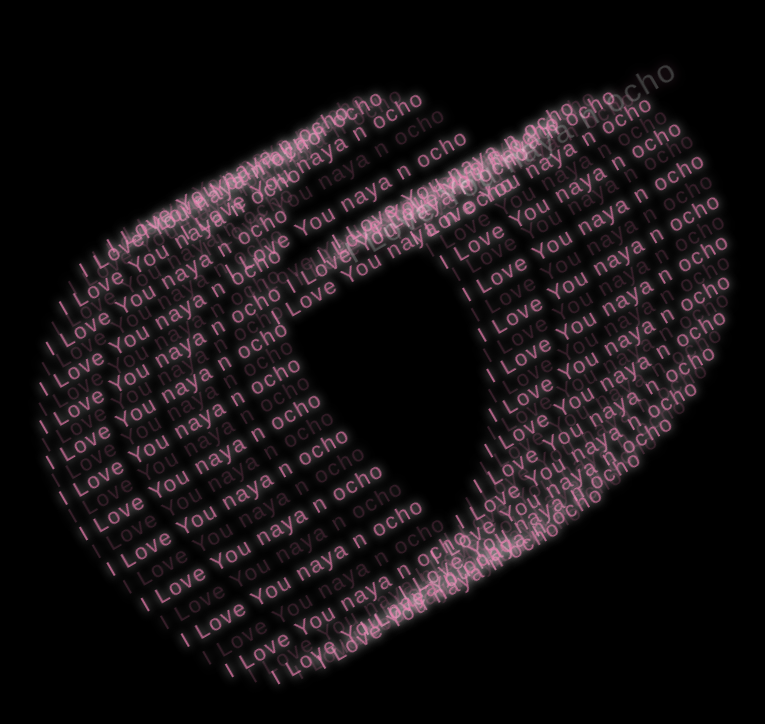
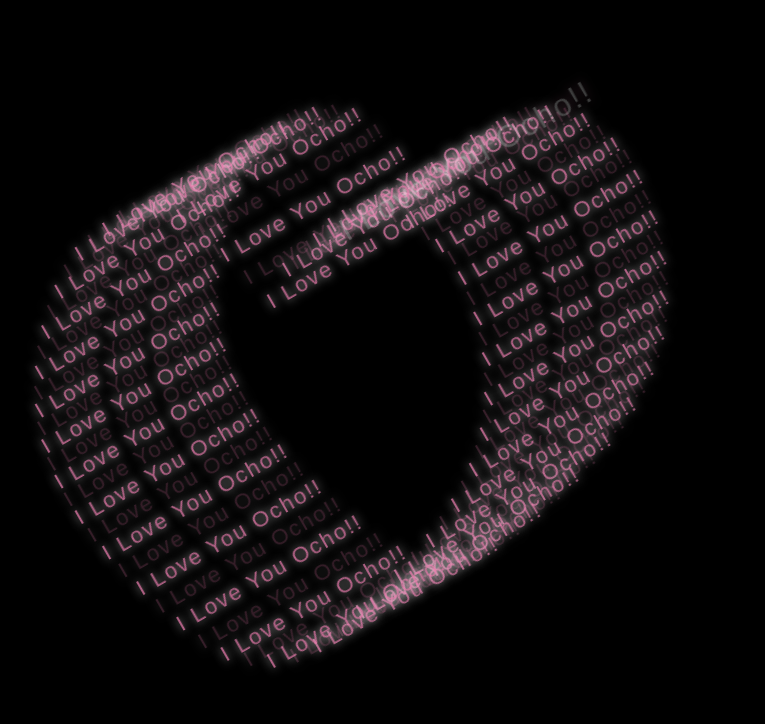
Before and after one commit to StxrbxyyCeecee/I-love-you-, a plain HTML site: page index.html in a window 1280 px wide. Shown: the whole page, without its empty margins (393-1158 px from the left). Drawn offline with Linux system fonts and the light colour scheme.

Commit message:
Add files via upload

```diff
--- a/index.html
+++ b/index.html
@@ -37,7 +37,7 @@
     <div class="love_horizontal">
      <div class="love_vertical">
       <div class="love_word">
-       I Love You naya n ocho
+       I Love You Ocho!!
       </div>
      </div>
     </div>
@@ -46,7 +46,7 @@
     <div class="love_horizontal">
      <div class="love_vertical">
       <div class="love_word">
-       I Love You naya n ocho
+       I Love You Ocho!!
       </div>
      </div>
     </div>
@@ -55,7 +55,7 @@
     <div class="love_horizontal">
      <div class="love_vertical">
       <div class="love_word">
-       I Love You naya n ocho
+       I Love You Ocho!!
       </div>
      </div>
     </div>
@@ -64,7 +64,7 @@
     <div class="love_horizontal">
      <div class="love_vertical">
       <div class="love_word">
-       I Love You naya n ocho
+       I Love You Ocho!!
       </div>
      </div>
     </div>
@@ -73,7 +73,7 @@
     <div class="love_horizontal">
      <div class="love_vertical">
       <div class="love_word">
-       I Love You naya n ocho
+       I Love You Ocho!!
       </div>
      </div>
     </div>
@@ -82,7 +82,7 @@
     <div class="love_horizontal">
      <div class="love_vertical">
       <div class="love_word">
-       I Love You naya n ocho
+       I Love You Ocho!!
       </div>
      </div>
     </div>
@@ -91,7 +91,7 @@
     <div class="love_horizontal">
      <div class="love_vertical">
       <div class="love_word">
-       I Love You naya n ocho
+       I Love You Ocho!!
       </div>
      </div>
     </div>
@@ -100,7 +100,7 @@
     <div class="love_horizontal">
      <div class="love_vertical">
       <div class="love_word">
-       I Love You naya n ocho
+       I Love You Ocho!!
       </div>
      </div>
     </div>
@@ -109,7 +109,7 @@
     <div class="love_horizontal">
      <div class="love_vertical">
       <div class="love_word">
-       I Love You  naya n ocho
+       I Love You Ocho!!
       </div>
      </div>
     </div>
@@ -118,7 +118,7 @@
     <div class="love_horizontal">
      <div class="love_vertical">
       <div class="love_word">
-       I Love You  naya n ocho
+       I Love You Ocho!!
       </div>
      </div>
     </div>
@@ -127,7 +127,7 @@
     <div class="love_horizontal">
      <div class="love_vertical">
       <div class="love_word">
-       I Love You  naya n ocho
+       I Love You Ocho!!
       </div>
      </div>
     </div>
@@ -136,7 +136,7 @@
     <div class="love_horizontal">
      <div class="love_vertical">
       <div class="love_word">
-       I Love You  naya n ocho
+       I Love You Ocho!!
       </div>
      </div>
     </div>
@@ -145,7 +145,7 @@
     <div class="love_horizontal">
      <div class="love_vertical">
       <div class="love_word">
-       I Love You  naya n ocho
+       I Love You Ocho!!
       </div>
      </div>
     </div>
@@ -154,7 +154,7 @@
     <div class="love_horizontal">
      <div class="love_vertical">
       <div class="love_word">
-       I Love You  naya n ocho
+       I Love You Ocho!!
       </div>
      </div>
     </div>
@@ -163,7 +163,7 @@
     <div class="love_horizontal">
      <div class="love_vertical">
       <div class="love_word">
-       I Love You  naya n ocho
+       I Love You Ocho!!
       </div>
      </div>
     </div>
@@ -172,7 +172,7 @@
     <div class="love_horizontal">
      <div class="love_vertical">
       <div class="love_word">
-       I Love You  naya n ocho
+       I Love You Ocho!!
       </div>
      </div>
     </div>
@@ -181,7 +181,7 @@
     <div class="love_horizontal">
      <div class="love_vertical">
       <div class="love_word">
-       I Love You  naya n ocho
+       I Love You Ocho!!
       </div>
      </div>
     </div>
@@ -190,7 +190,7 @@
     <div class="love_horizontal">
      <div class="love_vertical">
       <div class="love_word">
-       I Love You  naya n ocho
+       I Love You Ocho!!
       </div>
      </div>
     </div>
@@ -199,7 +199,7 @@
     <div class="love_horizontal">
      <div class="love_vertical">
       <div class="love_word">
-       I Love You  naya n ocho
+       I Love You Ocho!!
       </div>
      </div>
     </div>
@@ -208,7 +208,7 @@
     <div class="love_horizontal">
      <div class="love_vertical">
       <div class="love_word">
-       I Love You  naya n ocho
+       I Love You Ocho!!
       </div>
      </div>
     </div>
@@ -217,7 +217,7 @@
     <div class="love_horizontal">
      <div class="love_vertical">
       <div class="love_word">
-       I Love You  naya n ocho
+       I Love You Ocho!!
       </div>
      </div>
     </div>
@@ -226,7 +226,7 @@
     <div class="love_horizontal">
      <div class="love_vertical">
       <div class="love_word">
-       I Love You  naya n ocho
+       I Love You Ocho!!
       </div>
      </div>
     </div>
@@ -235,7 +235,7 @@
     <div class="love_horizontal">
      <div class="love_vertical">
       <div class="love_word">
-       I Love You  naya n ocho
+       I Love You Ocho!!
       </div>
      </div>
     </div>
@@ -244,7 +244,7 @@
     <div class="love_horizontal">
      <div class="love_vertical">
       <div class="love_word">
-       I Love You  naya n ocho
+       I Love You Ocho!!
       </div>
      </div>
     </div>
@@ -253,7 +253,7 @@
     <div class="love_horizontal">
      <div class="love_vertical">
       <div class="love_word">
-       I Love You  naya n ocho
+       I Love You Ocho!!
       </div>
      </div>
     </div>
@@ -262,7 +262,7 @@
     <div class="love_horizontal">
      <div class="love_vertical">
       <div class="love_word">
-       I Love You  naya n ocho
+       I Love You Ocho!!
       </div>
      </div>
     </div>
@@ -271,7 +271,7 @@
     <div class="love_horizontal">
      <div class="love_vertical">
       <div class="love_word">
-       I Love You  naya n ocho
+       I Love You Ocho!!
       </div>
      </div>
     </div>
@@ -280,7 +280,7 @@
     <div class="love_horizontal">
      <div class="love_vertical">
       <div class="love_word">
-       I Love You  naya n ocho
+       I Love You Ocho!!
       </div>
      </div>
     </div>
@@ -289,7 +289,7 @@
     <div class="love_horizontal">
      <div class="love_vertical">
       <div class="love_word">
-       I Love You  naya n ocho
+       I Love You Ocho!!
       </div>
      </div>
     </div>
@@ -298,7 +298,7 @@
     <div class="love_horizontal">
      <div class="love_vertical">
       <div class="love_word">
-       I Love You  naya n ocho
+       I Love You Ocho!!
       </div>
      </div>
     </div>
@@ -307,7 +307,7 @@
     <div class="love_horizontal">
      <div class="love_vertical">
       <div class="love_word">
-       I Love You  naya n ocho
+       I Love You Ocho!!
       </div>
      </div>
     </div>
@@ -316,7 +316,7 @@
     <div class="love_horizontal">
      <div class="love_vertical">
       <div class="love_word">
-       I Love You  naya n ocho
+       I Love You Ocho!!
       </div>
      </div>
     </div>
@@ -325,7 +325,7 @@
     <div class="love_horizontal">
      <div class="love_vertical">
       <div class="love_word">
-       I Love You  naya n ocho
+       I Love You Ocho!!
       </div>
      </div>
     </div>
@@ -334,7 +334,7 @@
     <div class="love_horizontal">
      <div class="love_vertical">
       <div class="love_word">
-       I Love You  naya n ocho
+       I Love You Ocho!!
       </div>
      </div>
     </div>
@@ -343,7 +343,7 @@
     <div class="love_horizontal">
      <div class="love_vertical">
       <div class="love_word">
-       I Love You  naya n ocho
+       I Love You Ocho!!
       </div>
      </div>
     </div>
@@ -352,7 +352,7 @@
     <div class="love_horizontal">
      <div class="love_vertical">
       <div class="love_word">
-       I Love You  naya n ocho
+       I Love You Ocho!!
       </div>
      </div>
     </div>
@@ -361,7 +361,7 @@
     <div class="love_horizontal">
      <div class="love_vertical">
       <div class="love_word">
-       I Love You  naya n ocho
+       I Love You Ocho!!
       </div>
      </div>
     </div>
@@ -370,7 +370,7 @@
     <div class="love_horizontal">
      <div class="love_vertical">
       <div class="love_word">
-       I Love You  naya n ocho
+       I Love You Ocho!!
       </div>
      </div>
     </div>
@@ -379,7 +379,7 @@
     <div class="love_horizontal">
      <div class="love_vertical">
       <div class="love_word">
-       I Love You  naya n ocho
+       I Love You Ocho!!
       </div>
      </div>
     </div>
@@ -388,7 +388,7 @@
     <div class="love_horizontal">
      <div class="love_vertical">
       <div class="love_word">
-       I Love You  naya n ocho
+       I Love You Ocho!!
       </div>
      </div>
     </div>
@@ -397,7 +397,7 @@
     <div class="love_horizontal">
      <div class="love_vertical">
       <div class="love_word">
-       I Love You  naya n ocho
+       I Love You Ocho!!
       </div>
      </div>
     </div>
@@ -406,7 +406,7 @@
     <div class="love_horizontal">
      <div class="love_vertical">
       <div class="love_word">
-       I Love You  naya n ocho
+       I Love You Ocho!!
       </div>
      </div>
     </div>
@@ -415,7 +415,7 @@
     <div class="love_horizontal">
      <div class="love_vertical">
       <div class="love_word">
-       I Love You  naya n ocho
+       I Love You Ocho!!
       </div>
      </div>
     </div>
@@ -424,7 +424,7 @@
     <div class="love_horizontal">
      <div class="love_vertical">
       <div class="love_word">
-       I Love You  naya n ocho
+       I Love You Ocho!!
       </div>
      </div>
     </div>
@@ -433,7 +433,7 @@
     <div class="love_horizontal">
      <div class="love_vertical">
       <div class="love_word">
-       I Love You  naya n ocho
+       I Love You Ocho!!
       </div>
      </div>
     </div>
@@ -442,7 +442,7 @@
     <div class="love_horizontal">
      <div class="love_vertical">
       <div class="love_word">
-       I Love You  naya n ocho
+       I Love You Ocho!!
       </div>
      </div>
     </div>
@@ -451,7 +451,7 @@
     <div class="love_horizontal">
      <div class="love_vertical">
       <div class="love_word">
-       I Love You  naya n ocho
+       I Love You Ocho!!
       </div>
      </div>
     </div>
@@ -460,7 +460,7 @@
     <div class="love_horizontal">
      <div class="love_vertical">
       <div class="love_word">
-       I Love You  naya n ocho
+       I Love You Ocho!!
       </div>
      </div>
     </div>
@@ -469,7 +469,7 @@
     <div class="love_horizontal">
      <div class="love_vertical">
       <div class="love_word">
-       I Love You  naya n ocho
+       I Love You Ocho!!
       </div>
      </div>
     </div>
@@ -478,7 +478,7 @@
     <div class="love_horizontal">
      <div class="love_vertical">
       <div class="love_word">
-       I Love You  naya n ocho
+       I Love You Ocho!!
       </div>
      </div>
     </div>
@@ -487,7 +487,7 @@
     <div class="love_horizontal">
      <div class="love_vertical">
       <div class="love_word">
-       I Love You  naya n ocho
+       I Love You Ocho!!
       </div>
      </div>
     </div>
@@ -496,7 +496,7 @@
     <div class="love_horizontal">
      <div class="love_vertical">
       <div class="love_word">
-       I Love You  naya n ocho
+       I Love You Ocho!!
       </div>
      </div>
     </div>
@@ -505,7 +505,7 @@
     <div class="love_horizontal">
      <div class="love_vertical">
       <div class="love_word">
-       I Love You  naya n ocho
+       I Love You Ocho!!
       </div>
      </div>
     </div>
@@ -514,7 +514,7 @@
     <div class="love_horizontal">
      <div class="love_vertical">
       <div class="love_word">
-       I Love You  naya n ocho
+       I Love You Ocho!!
       </div>
      </div>
     </div>
@@ -523,7 +523,7 @@
     <div class="love_horizontal">
      <div class="love_vertical">
       <div class="love_word">
-       I Love You  naya n ocho
+       I Love You Ocho!!
       </div>
      </div>
     </div>
@@ -532,7 +532,7 @@
     <div class="love_horizontal">
      <div class="love_vertical">
       <div class="love_word">
-       I Love You  naya n ocho
+       I Love You Ocho!!
       </div>
      </div>
     </div>
@@ -541,7 +541,7 @@
     <div class="love_horizontal">
      <div class="love_vertical">
       <div class="love_word">
-       I Love You  naya n ocho
+       I Love You Ocho!!
       </div>
      </div>
     </div>
@@ -550,7 +550,7 @@
     <div class="love_horizontal">
      <div class="love_vertical">
       <div class="love_word">
-       I Love You  naya n ocho
+       I Love You Ocho!!
       </div>
      </div>
     </div>
@@ -559,7 +559,7 @@
     <div class="love_horizontal">
      <div class="love_vertical">
       <div class="love_word">
-       I Love You  naya n ocho
+       I Love You Ocho!!
       </div>
      </div>
     </div>
@@ -568,7 +568,7 @@
     <div class="love_horizontal">
      <div class="love_vertical">
       <div class="love_word">
-       I Love You  naya n ocho
+       I Love You Ocho!!
       </div>
      </div>
     </div>
@@ -577,7 +577,7 @@
     <div class="love_horizontal">
      <div class="love_vertical">
       <div class="love_word">
-       I Love You  naya n ocho
+       I Love You Ocho!!
       </div>
      </div>
     </div>
@@ -586,7 +586,7 @@
     <div class="love_horizontal">
      <div class="love_vertical">
       <div class="love_word">
-       I Love You  naya n ocho
+       I Love You Ocho!!
       </div>
      </div>
     </div>
@@ -595,7 +595,7 @@
     <div class="love_horizontal">
      <div class="love_vertical">
       <div class="love_word">
-       I Love You  naya n ocho
+       I Love You Ocho!!
       </div>
      </div>
     </div>
@@ -604,7 +604,7 @@
     <div class="love_horizontal">
      <div class="love_vertical">
       <div class="love_word">
-       I Love You  naya n ocho
+       I Love You Ocho!!
       </div>
      </div>
     </div>
@@ -613,7 +613,7 @@
     <div class="love_horizontal">
      <div class="love_vertical">
       <div class="love_word">
-       I Love You  naya n ocho
+       I Love You Ocho!!
       </div>
      </div>
     </div>
@@ -622,7 +622,7 @@
     <div class="love_horizontal">
      <div class="love_vertical">
       <div class="love_word">
-       I Love You  naya n ocho
+       I Love You Ocho!!
       </div>
      </div>
     </div>
@@ -631,7 +631,7 @@
     <div class="love_horizontal">
      <div class="love_vertical">
       <div class="love_word">
-       I Love You  naya n ocho
+       I Love You Ocho!!
       </div>
      </div>
     </div>
@@ -640,7 +640,7 @@
     <div class="love_horizontal">
      <div class="love_vertical">
       <div class="love_word">
-       I Love You  naya n ocho
+       I Love You Ocho!!
       </div>
      </div>
     </div>
@@ -649,7 +649,7 @@
     <div class="love_horizontal">
      <div class="love_vertical">
       <div class="love_word">
-       I Love You  naya n ocho
+       I Love You Ocho!!
       </div>
      </div>
     </div>
@@ -658,7 +658,7 @@
     <div class="love_horizontal">
      <div class="love_vertical">
       <div class="love_word">
-       I Love You naya n ocho
+       I Love You Ocho!!
       </div>
      </div>
     </div>
@@ -666,7 +666,7 @@
   </div>
 
   <audio id="bgMusic" loop>
-    <source src="Kaash Paige - Love Songs (Lyrics) _ i miss my cocoa butter kisses, hope you smile when you listen [edvms0RSum4].mp3" type="audio/mpeg">
+    <source src="Drake - Find Your Love (Lyrics) [5JQagErfijc].mp3" type="audio/mpeg">
   </audio>
 
   <script>
```
Also changed, not shown: 1 other file.
